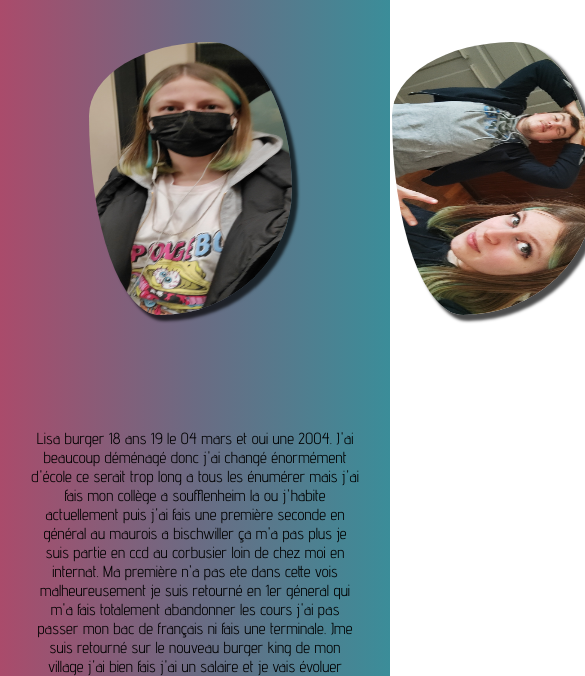
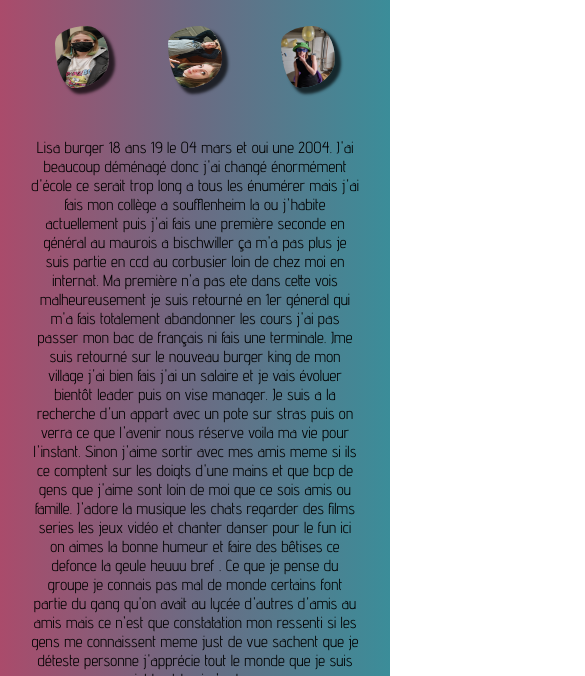
Before and after one commit to estebanvial/freulein-burger, a plain HTML site: page html/bio-lisa.html in a window 390 px wide. Shown: the part 168-844 px from the top of the page, 585 px wide, since content can reach past the window. Drawn offline with nearby package versions, Linux system fonts and the light colour scheme.

Commit message:
responsive 4

```diff
--- a/css/bio.css
+++ b/css/bio.css
@@ -116,13 +116,13 @@ p {
 
 @media screen and (max-width: 452px) {
   .box {
-    width: 273px;
-    height: 312px;
+    width: 83px;
+    height: 53px;
   }
   .global-photo {
     display: flex;
-    justify-content: space-between;
-    padding: 30px 10%;
+    justify-content: center;
+    padding: 14px;
   }
 
   .content-photo {
@@ -136,20 +136,20 @@ p {
   .content-photo img {
     border-radius: 60% 40% 65% 35% / 27% 54% 46% 73%;
     box-shadow: 5px 5px 3px 1px rgba(0, 0, 0, 0.7);
-    height: 273px;
-    width: 203px;
+    height: 62px;
+    width: 54px;
   }
 }
 
 @media screen and (max-width: 414px) {
   .box {
-    width: 273px;
-    height: 312px;
+    width: 83px;
+    height: 53px;
   }
   .global-photo {
     display: flex;
-    justify-content: space-between;
-    padding: 30px 10%;
+    justify-content: center;
+    padding: 14px;
   }
 
   .content-photo {
@@ -163,8 +163,8 @@ p {
   .content-photo img {
     border-radius: 60% 40% 65% 35% / 27% 54% 46% 73%;
     box-shadow: 5px 5px 3px 1px rgba(0, 0, 0, 0.7);
-    height: 273px;
-    width: 203px;
+    height: 62px;
+    width: 54px;
   }
 }
 
```
